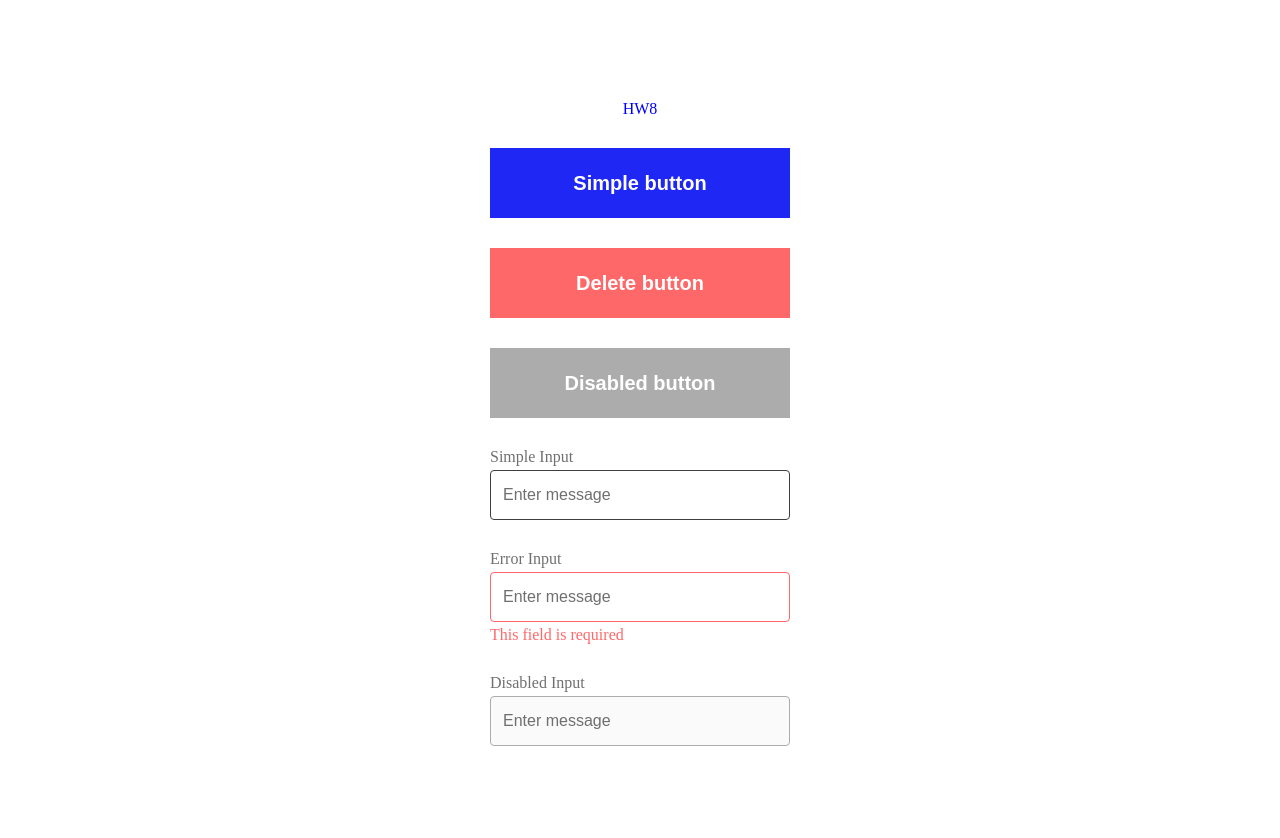
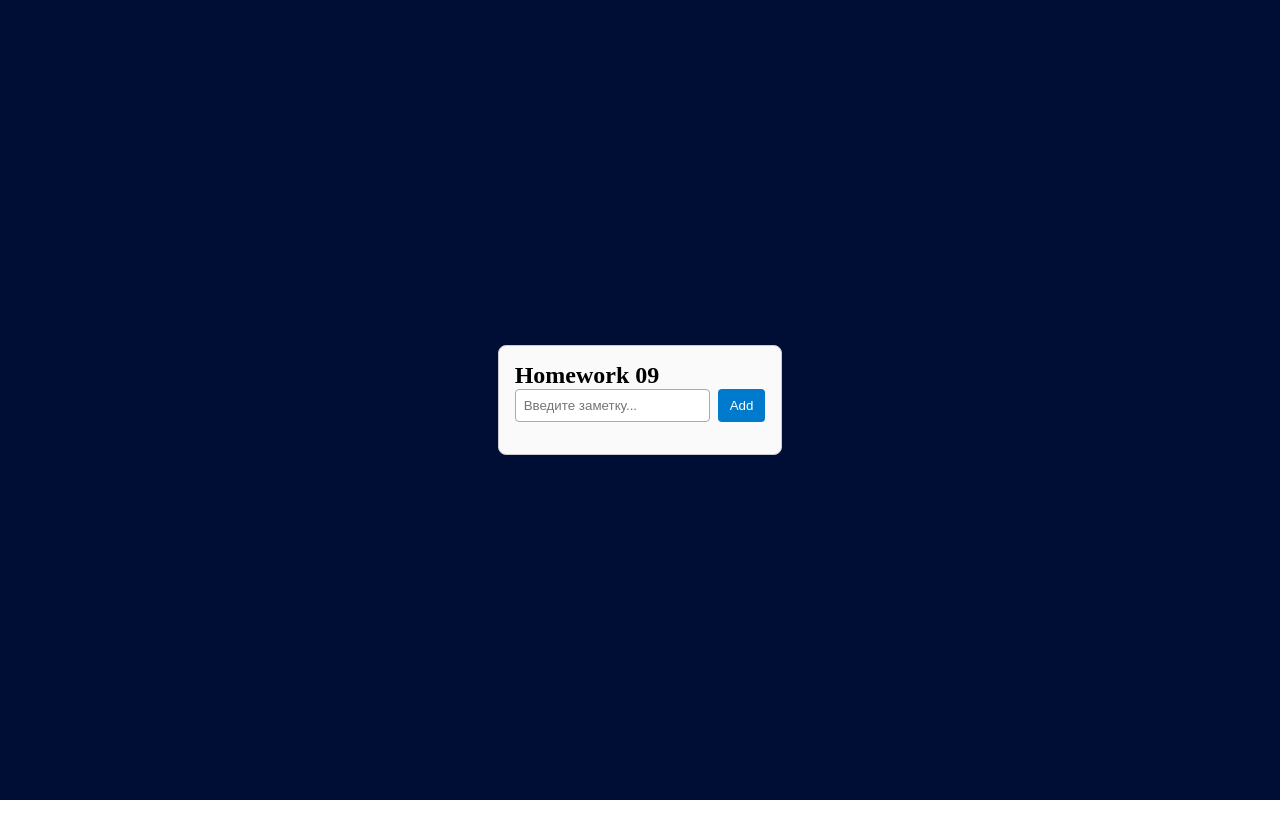
Before and after one commit to olga1107969-hue/cohort_62_fs_react_ts, a React (Vite) app: page / in a window 1280 px wide. Shown: the top 838 px of the page. After the commit the page ends 800 px from the top, so only its background shows below. Built offline with nearby package versions, Linux system fonts and the light colour scheme.

Commit message:
Homework 09: Input + Button + Notes list

```diff
--- a/package.json
+++ b/package.json
@@ -14,6 +14,7 @@
     "@emotion/styled": "^11.14.1",
     "react": "^19.2.0",
     "react-dom": "^19.2.0",
+    "styled-components": "^6.1.19",
     "uuid": "^13.0.0"
   },
   "devDependencies": {
@@ -21,6 +22,7 @@
     "@types/node": "^24.10.1",
     "@types/react": "^19.2.5",
     "@types/react-dom": "^19.2.3",
+    "@types/styled-components": "^5.1.36",
     "@vitejs/plugin-react": "^5.1.1",
     "eslint": "^9.39.1",
     "eslint-plugin-react-hooks": "^7.0.1",
--- a/src/App.tsx
+++ b/src/App.tsx
@@ -1,14 +1,14 @@
 import GlobalStyles from "styles/GlobalStyles";
 
 // Lessons
-//import Lesson_06 from "lessons/Lesson_06/Lesson_06";
-//import Lesson_07 from "lessons/Lesson_07/Lesson_07";
+import Lesson_06 from "lessons/Lesson_06/Lesson_06";
+import Lesson_07 from "lessons/Lesson_07/Lesson_07";
 import Lesson_08 from "lessons/Lesson_08/Lesson_08";
-//import Lesson_09 from "lessons/Lesson_09/Lesson_09";
+import Lesson_09 from "lessons/Lesson_09/Lesson_09";
 
 // Homeworks
-// Homework_06 from "homeworks/Homework_06/Homework_06";
-//import Homework_07 from "homeworks/Homework_07/Homework_07";
+import Homework_06 from "homeworks/Homework_06/Homework_06";
+import Homework_07 from "homeworks/Homework_07/Homework_07";
 import Homework_08 from "homeworks/Homework_08/Homework_08";
 
 function App() {
@@ -20,8 +20,8 @@ function App() {
       {/* <Lesson_07 /> */}
       <GlobalStyles />
       {/* <Lesson_08 /> */}
-      <Homework_08 />
-      {/*<Lesson_09 />*/}
+      {/* <Homework_08 /> */}
+      <Lesson_09 />
     </>
   );
 }
--- /dev/null
+++ b/src/homeworks/Homework_06/Homework_06.tsx
@@ -0,0 +1,30 @@
+import { v4 } from "uuid";
+
+import "./styles.css";
+import { type Car } from "./types";
+
+function Homework_06() {
+  const cars: Car[] = [
+    { brand: "BMW", price: 20000, isDiesel: true },
+    { brand: "Mercedes", price: 22000, isDiesel: false },
+    { brand: "Porshe", price: 50000, isDiesel: true },
+    { brand: "Nissan", price: 25000, isDiesel: false },
+    { brand: "Audi", price: 50000, isDiesel: true },
+  ];
+
+  const carCards = cars.map((car: Car) => {
+    return (
+      <div key={v4()} className="car_card">
+        <p className="car_info">Brand: {car.brand}</p>
+        <p className="car_info">Price: {car.price}</p>
+        <p className="car_info">
+          Is Diesel: {car.isDiesel ? "Diesel" : "Non-diesel"}
+        </p>
+      </div>
+    );
+  });
+
+  return <div className="homework_06_wrapper">{carCards}</div>;
+}
+
+export default Homework_06;
--- /dev/null
+++ b/src/homeworks/Homework_06/styles.css
@@ -0,0 +1,25 @@
+.homework_06_wrapper {
+  display: flex;
+  flex: 1;
+  flex-wrap: wrap;
+  padding: 80px;
+  gap: 100px;
+  justify-content: center;
+}
+
+.car_card {
+  display: flex;
+  flex-direction: column;
+  width: 300px;
+  height: 150px;
+  gap: 20px;
+  border: 2px solid black;
+  border-radius: 8px;
+  padding: 20px;
+  align-items: center;
+}
+
+.car_info {
+  font-size: 20px;
+  font-weight: bold;
+}
--- /dev/null
+++ b/src/homeworks/Homework_06/types.ts
@@ -0,0 +1,5 @@
+export interface Car {
+  brand: string;
+  price: number;
+  isDiesel: boolean;
+}
--- /dev/null
+++ b/src/homeworks/Homework_09/Button.tsx
@@ -0,0 +1,13 @@
+import React from "react";
+import { StyledButton } from "./styles";
+
+interface ButtonProps {
+  onClick: () => void;
+  children: React.ReactNode;
+}
+
+const Button: React.FC<ButtonProps> = ({ onClick, children }) => {
+  return <StyledButton onClick={onClick}>{children}</StyledButton>;
+};
+
+export default Button;
--- /dev/null
+++ b/src/homeworks/Homework_09/Homework_09.tsx
@@ -0,0 +1,40 @@
+import React, { useState } from "react";
+import { v4 as uuidv4 } from "uuid";
+import Input from "./Input";
+import Button from "./Button";
+import { PageWrapper, NotesList, NoteItem, InputArea } from "./styles";
+
+// интерфейс прямо здесь
+interface Note {
+  id: string;
+  text: string;
+}
+
+function Homework_09() {
+  const [note, setNote] = useState<string>("");
+  const [notes, setNotes] = useState<Note[]>([]);
+
+  const addNote = () => {
+    if (!note.trim()) return;
+    const newNote: Note = { id: uuidv4(), text: note };
+    setNotes((prev) => [...prev, newNote]);
+    setNote("");
+  };
+
+  return (
+    <PageWrapper>
+      <h2>Homework 09</h2>
+      <InputArea>
+        <Input value={note} onChange={(e) => setNote(e.target.value)} />
+        <Button onClick={addNote}>Add</Button>
+      </InputArea>
+      <NotesList>
+        {notes.map((n) => (
+          <NoteItem key={n.id}>{n.text}</NoteItem>
+        ))}
+      </NotesList>
+    </PageWrapper>
+  );
+}
+
+export default Homework_09;
--- /dev/null
+++ b/src/homeworks/Homework_09/Input.tsx
@@ -0,0 +1,13 @@
+import React from "react";
+import { StyledInput } from "./styles";
+
+interface InputProps {
+  value: string;
+  onChange: (e: React.ChangeEvent<HTMLInputElement>) => void;
+}
+
+const Input: React.FC<InputProps> = ({ value, onChange }) => {
+  return <StyledInput type="text" value={value} onChange={onChange} placeholder="Введите заметку..." />;
+};
+
+export default Input;
--- /dev/null
+++ b/src/homeworks/Homework_09/styles.ts
@@ -0,0 +1,46 @@
+import styled from "styled-components";
+
+export const PageWrapper = styled.div`
+  max-width: 400px;
+  margin: 20px auto;
+  padding: 16px;
+  border: 1px solid #ccc;
+  border-radius: 8px;
+  background: #fafafa;
+`;
+
+export const InputArea = styled.div`
+  display: flex;
+  gap: 8px;
+  margin-bottom: 16px;
+`;
+
+export const StyledInput = styled.input`
+  flex: 1;
+  padding: 8px;
+  border: 1px solid #aaa;
+  border-radius: 4px;
+`;
+
+export const StyledButton = styled.button`
+  padding: 8px 12px;
+  background: #007acc;
+  color: white;
+  border: none;
+  border-radius: 4px;
+  cursor: pointer;
+
+  &:hover {
+    background: #005fa3;
+  }
+`;
+
+export const NotesList = styled.ul`
+  list-style: none;
+  padding: 0;
+`;
+
+export const NoteItem = styled.li`
+  padding: 6px 8px;
+  border-bottom: 1px solid #ddd;
+`;
--- /dev/null
+++ b/src/homeworks/Homework_09/types.ts
@@ -0,0 +1,4 @@
+export interface Note {
+  id: string;
+  text: string;
+}
--- a/src/lessons/Lesson_09/Lesson_09.tsx
+++ b/src/lessons/Lesson_09/Lesson_09.tsx
@@ -1,11 +1,10 @@
-import LoginForm from "components/LoginForm/LoginForm";
-
+import Homework_09 from "homeworks/Homework_09/Homework_09";
 import { PageWrapper } from "./styles";
 
 function Lesson_09() {
   return (
     <PageWrapper>
-      <LoginForm />
+      <Homework_09 />
     </PageWrapper>
   );
 }
```
Also changed, not shown: 1 other file (tests, documents, lock files or other folders).
